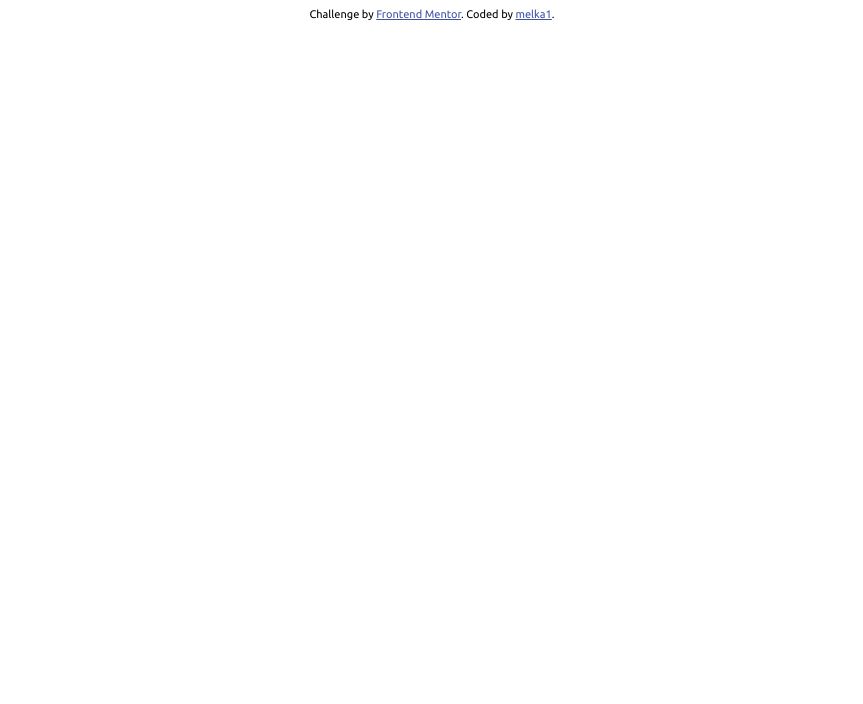
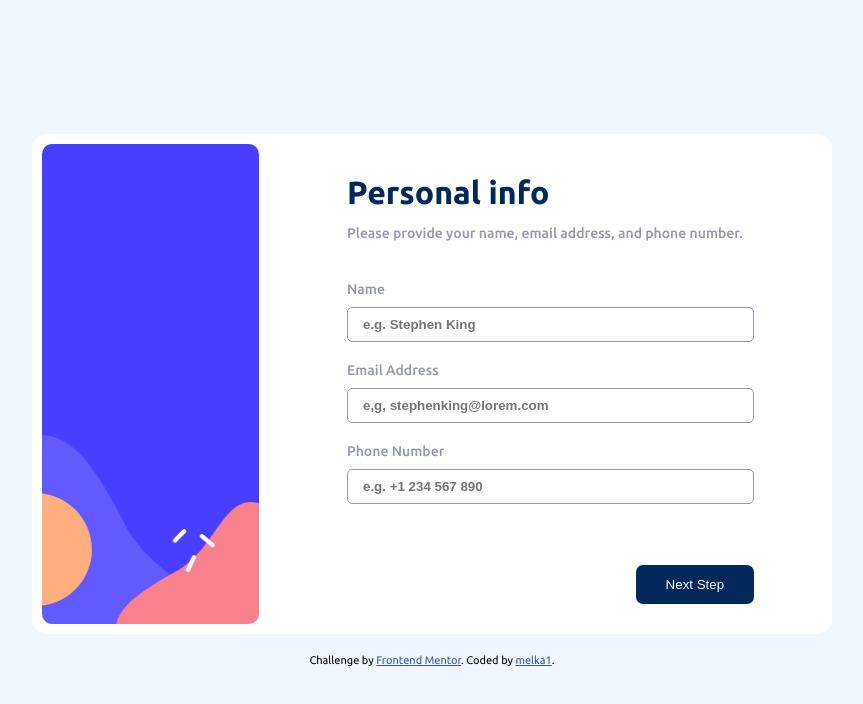
Before and after one commit to Melka1/multi-step-form, a plain HTML site: page index.html in a window 1280 px wide. Shown: the whole page, without its empty margins (208-1071 px from the left). Drawn offline with nearby package versions, Linux system fonts and the light colour scheme.

Commit message:
first commit

```diff
--- a/index.html
+++ b/index.html
@@ -12,11 +12,28 @@
   <title>Frontend Mentor | Multi-step form</title>
 </head>
 <body>
-
-  <div class="attribution">
-    Challenge by <a href="https://www.frontendmentor.io?ref=challenge" target="_blank">Frontend Mentor</a>.
-    Coded by <a href="#">melka1</a>.
-  </div>
+  <main>
+    <div class="navigation"></div>
+    <div class="form">
+      <form action="#">
+        <h1>Personal info</h1>
+        <p>Please provide your name, email address, and phone number.</p>
+        <label for="name">Name</label>
+        <input type="text" id="name" placeholder="e.g. Stephen King">
+        <label for="email">Email Address</label>
+        <input type="email" name="email" id="email" placeholder="e,g, stephenking@lorem.com">
+        <label for="phone--number">Phone Number</label>
+        <input type="tel" name="tel" id="phone--number" placeholder="e.g. +1 234 567 890">
+        <button type="submit">Next Step</button>
+      </form>
+    </div>
+  </main>
+  <footer>
+    <div class="attribution">
+      Challenge by <a href="https://www.frontendmentor.io?ref=challenge" target="_blank">Frontend Mentor</a>.
+      Coded by <a href="#">melka1</a>.
+    </div>
+  </footer>
   <script src="./scripts.js"></script>
 </body>
 </html>
--- a/styles.scss
+++ b/styles.scss
@@ -11,12 +11,96 @@ $White: hsl(0, 0%, 100%);
 
 * {
     box-sizing: border-box;
+    // border: 1px solid;
+}
+html {
+    width: 100%;
+    height: 100%;
 }
 body {
     font-family: 'Ubuntu', sans-serif;
     font-size: 16px;
     margin: 0;
     padding: 0;
+    display: flex;
+    flex-direction: column;
+    align-items: center;
+    justify-content: center;
+    width: 100vw;
+    height: 100vh;
+    background: $Magnolia;
+    gap: 20px;
+    main {
+        border: none;
+        width: 800px;
+        min-height: 500px;
+        padding: 10px;
+        display: flex;
+        flex-direction: row;
+        gap: 20px;
+        border-radius: 15px;
+        background: $White;
+        .navigation {
+            width: 40%;
+            background: url('./assets/images/bg-sidebar-desktop.svg');
+            background-position: center;
+            border-radius: 10px;
+            background-size: cover;
+            border: none;
+        }
+        .form {
+            width: -webkit-fill-available;
+            input, label {
+                display: block;
+                width: 100%;
+                margin-top: 10px;
+            }
+            padding-top: 30px;
+            padding-bottom: 20px;
+            form {
+                display: flex;
+                flex-direction: column;
+                h1, label {
+                    color: $Marine-blue;
+                }
+                p, label, input {
+                    font-weight: 500;
+                }
+                h1 {
+                    margin: 0;
+                }
+                p {
+                    margin-bottom: 30px;
+                }
+                p, label {
+                    font-size: 14px;
+                }
+                p, label, input {
+                    color: $Cool-gray;
+                }
+                width: 75%;
+                height: 100%;
+                margin: auto;
+                input {
+                    height: 35px;
+                    border-radius: 5px;
+                    margin-bottom: 10px;
+                    border: 1px solid $Cool-gray;
+                    padding-left: 15px;
+                    font-weight: 600;
+                }
+                button {
+                    align-self: flex-end;
+                    margin-top: auto;
+                    padding: 12px 30px;
+                    background: $Marine-blue;
+                    border-radius: 7px;
+                    border: none;
+                    color: white;
+                }
+            }
+        }
+    }
 }
 
 
```
Also changed, not shown: styles.css, 1 other file.
